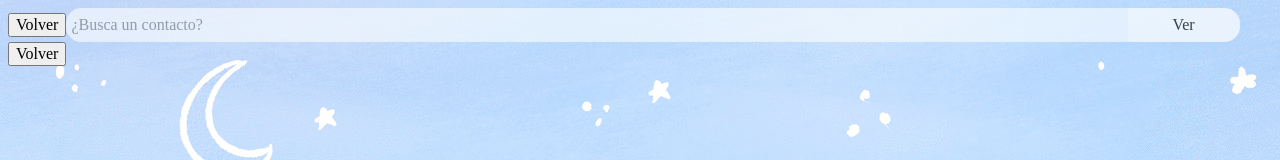
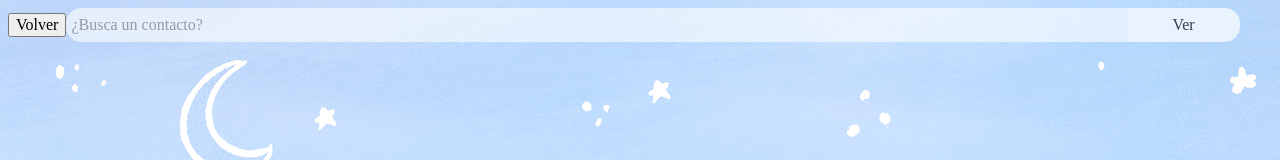
Before and after one commit to Wen-Estevez/contact-app, a React (Create React App) app: page /Contacts in a window 1280 px wide. Shown: the top 160 px of the page. Built offline with nearby package versions, Linux system fonts and the light colour scheme.

Commit message:
Update Contacts.jsx

```diff
--- a/src/views/Contacts.jsx
+++ b/src/views/Contacts.jsx
@@ -1,12 +1,8 @@
 import styled from "styled-components";
 import SearchBar from "../components/SearchBar";
-import { Link } from 'react-router-dom';
 import ContactCard from '../components/ContactCard';
 import { useSelector } from "react-redux";
 import fondo from '../assets/fondo.gif';
-
-const ButtonStyled = styled.button`
-`;
 
 const ContactsStyled = styled.section`
     height:100vh;
@@ -32,19 +28,11 @@ const ContactListStyled = styled.section`
      }
 `;
 
-const MenuL = styled(Link)`      //Estilo link
-    text-decoration:none;
-    margin:0 auto;
-`;
-
 export default function Home() {
 const contacts = useSelector(state => state.contacts);
     return (
         <ContactsStyled>
             <SearchBar />
-            <MenuL to="/">
-                <ButtonStyled>Volver</ButtonStyled>
-            </MenuL>
             <ContactListStyled>
                 {contacts?.map((contact) => <ContactCard
                     key={contact.name}
```
